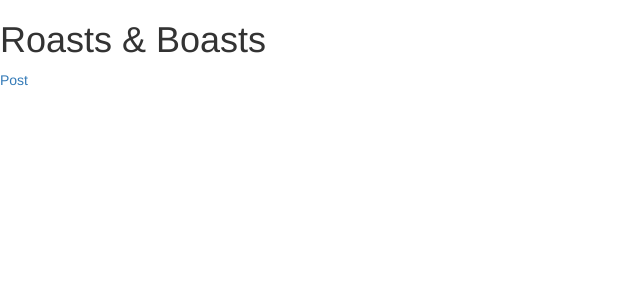
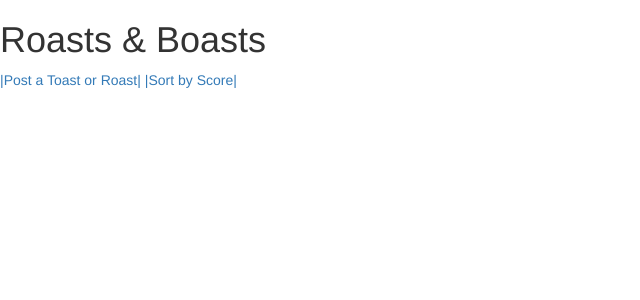
Before and after one commit to amandalynnes/ghostpost, a Django app: page / in a window 1280 px wide. Shown: the top 300 px of the page, without its empty margins (0-640 px from the left). Run offline with Django 3.2, Linux system fonts and the light colour scheme; data that the repository does not hold is empty; some libraries are stand-ins or nearby versions.

Commit message:
added TODOS to complete tomorrow in views.py

```diff
--- a/ghostpost_app/views.py
+++ b/ghostpost_app/views.py
@@ -1,10 +1,15 @@
-from django.shortcuts import render, redirect, reverse
+from django.shortcuts import render, redirect, reverse, HttpResponseRedirect
 from django.utils import timezone
 from ghostpost_app.models import PostItem
 from ghostpost_app.forms import AddPostForm
 
 
 # Create your views here.
+
+# TODO: fix objects in database
+# TODO: fix like and dislike redirect
+# TODO: fix score in template
+# TODO: render "boast" or "roast" instead of "1" or "two"
 
 
 def index_view(request):
@@ -40,17 +45,20 @@ def like_view(request, post_id):
     post = PostItem.objects.filter(id=post_id).first()
     post.likes += 1
     post.save()
-    return redirect('/')
+    return HttpResponseRedirect("")
 
 
 def dislike_view(request, post_id):
     post = PostItem.objects.filter(id=post_id).first()
     post.dislikes += 1
     post.save()
-    return redirect('/')
+    return HttpResponseRedirect("")
 
-def score_view(request, post_id):
-    post = PostItem.objects.filter(id=post_id).first()
-    post.dislikes += 1
-    post.save()
-    return redirect(reverse('homepage', args=['score']))
+def score_view(request):
+    posts = PostItem.objects.all().order_by('time_created').reverse()
+    # post.dislikes += 1
+    # post.save()
+    return render(request, 'score_view.html', {
+        'heading': 'Four Score.....',
+        'posts': posts
+    })
--- a/ghostpost_project/urls.py
+++ b/ghostpost_project/urls.py
@@ -22,7 +22,7 @@ urlpatterns = [
     path('post/', views.post_view, name= 'submit_post'),
     path('like/<int:post_id>/', views.like_view, name= 'like'),
     path('dislike/<int:post_id>/', views.dislike_view, name= 'dislike'),
-    path('score/<int:post_id>/', views.score_view, name= 'score'),
+    path('score/', views.score_view, name= 'score'),
 
     path('admin/', admin.site.urls),
 ]
--- a/templates/index.html
+++ b/templates/index.html
@@ -6,7 +6,9 @@
 
 <body>
     <h1>{{ heading }}</h1>
-    <a href="/post/">Post</a>
+    <a href="/post/">|Post a Toast or Roast|</a>
+    <a href="/score/">|Sort by Score|</a>
+
     <p>
 
         {% for item in posts %}
--- a/templates/score_view.html
+++ b/templates/score_view.html
@@ -6,12 +6,13 @@
 
 <body>
     <h1>{{ heading }}</h1>
+    <a href="/">Home</a>
 
     <p>
 
         {% for item in posts %}
+            <p>-------------------------------------------------</p>
             <h4>{{ item.toast_roast }}</h4>
-            <p>-------------------------------------------------</p>
             <p>Post#: {{ item.id }}</p>
             <p>{{ item.text }}</p>
             <p>{{ item.likes | add:"-item.dislikes" }}</p>
```
